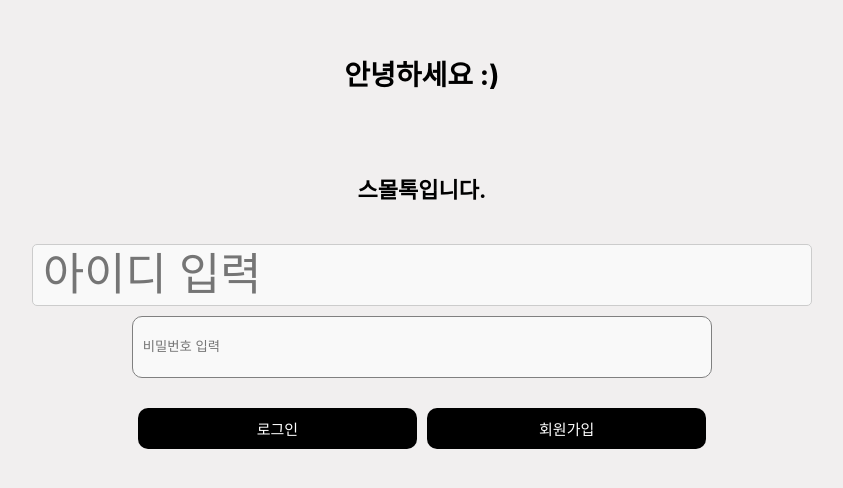
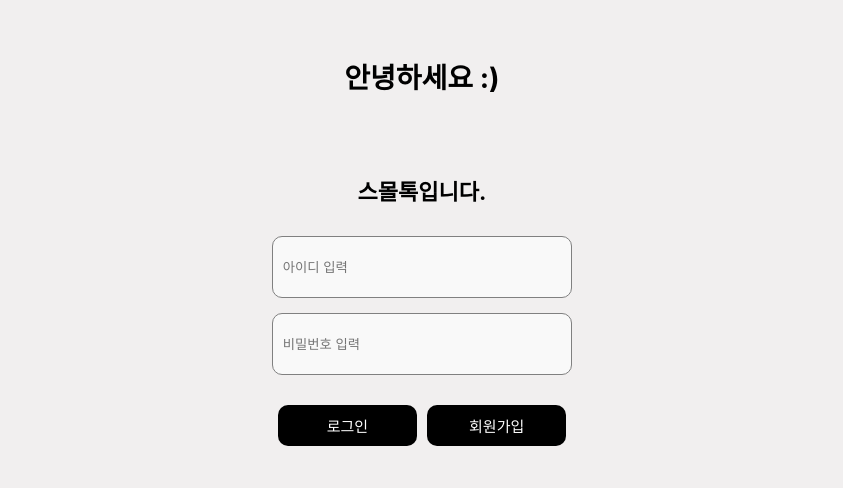
Before and after one commit to dungdunge/Capstone, a React (Create React App) app: page / in a window 1280 px wide. Shown: the part 156-644 px from the top of the page, without its empty margins (218-1061 px from the left). Built offline with nearby package versions, Linux system fonts and the light colour scheme.

Commit message:
로그인css수정

```diff
--- a/src/LogIn.css
+++ b/src/LogIn.css
@@ -21,7 +21,7 @@
 }
 
 .form-input {
-    width: 60%;  /* 동일한 너비 */
+    width: 60%;
     height: 50px;
     border: 1px solid gray;
     margin-bottom: 15px;
@@ -29,6 +29,7 @@
     border-radius: 10px;
     background-color: #f9f9f9;
 }
+
 
 .form-button {
     width: 100%;  /* 동일한 너비 */
--- a/src/LogIn.js
+++ b/src/LogIn.js
@@ -101,7 +101,7 @@ const LogIn = () => {
             <form onSubmit={LogIn_submit}> {/* 폼 요소 추가 */}
                 <input
                     className="form-input"
-                    type="text"
+                    // type="text"
                     placeholder="아이디 입력"
                     onChange={e => setUserName(e.target.value)}
                     value={username}
```
